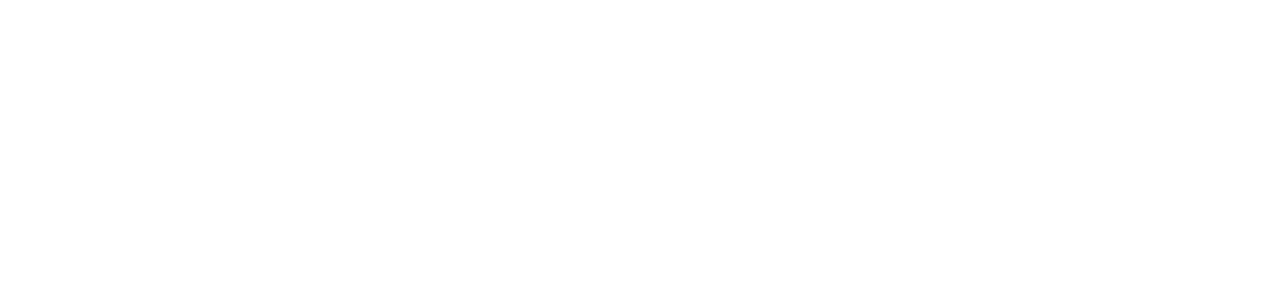
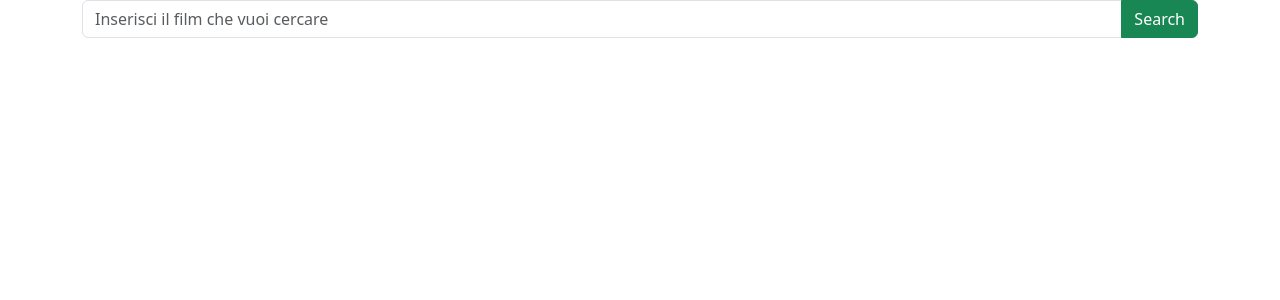
Before and after one commit to Hycarus/vite-boolflix, a Vue app: page / in a window 1280 px wide. Shown: the top 300 px of the page. Built offline with nearby package versions, Linux system fonts and the light colour scheme.

Commit message:
milestone 1 completed

```diff
--- a/src/App.vue
+++ b/src/App.vue
@@ -1,12 +1,46 @@
 <template>
-  <div>
-    <!-- 04b63a97f719edbe743291502d732b6d  API KEY -->
+  <div class="container">
+    <header>
+      <SearchBar @search="getMovies"/>
+    </header>
+    <main>
+      <MainComponent/>
+    </main>
   </div>
 </template>
 
 <script>
+  import MainComponent from './components/MainComponent.vue'
+  import SearchBar from './components/SearchBar.vue'
+  import axios from 'axios';
+  import {store} from './data/store.js';
   export default {
     name: 'App',
+    components: {
+      SearchBar,
+      MainComponent,
+    },
+    methods:{
+      getMovies(){
+        const url = store.apiUrl + store.endPoint.movie
+        axios.get(url, {params: store.params}).then((response)=>{
+          console.log(response.data.results);
+          store.movieList = response.data.results
+        })
+        store.params.query = '';
+      },
+      getSeries(){
+        const url = store.apiUrl + store.endPoint.series
+        axios.get(url, {params: store.params}).then((response)=>{
+          console.log(response.data.results);
+          store.seriesList = response.data.results
+        })
+        store.params.query = '';
+      }
+    },
+    created(){
+
+    }
   }
 </script>
 
--- /dev/null
+++ b/src/components/MainComponent.vue
@@ -0,0 +1,25 @@
+<template>
+    <div class="row">
+        <CardComponent :url_immagine="element.poster_path" :titolo="element.title" :media_voti="element.media_voti" :titolo_originale="element.original_title" :lingua_originale="element.original_language" v-for="(element, index) in store.movieList" :key="index"/>
+    </div>
+</template>
+
+<script>
+    import {store} from '../data/store.js';
+    import CardComponent from './main/CardComponent.vue'
+    export default {
+        name: 'MainComponent',
+        components: {
+            CardComponent
+        },
+        data(){
+            return{
+                store,
+            }
+        }
+    }
+</script>
+
+<style lang="scss" scoped>
+
+</style>
--- /dev/null
+++ b/src/components/SearchBar.vue
@@ -0,0 +1,23 @@
+<template>
+    <div class="input-group flex-nowrap">
+        <input class="form-control" placeholder="Inserisci il film che vuoi cercare" type="text" v-model="store.params.query" @keyup.enter="$emit('search', textSearch)">
+        <button class="btn btn-success" @click="$emit('search', textSearch)">Search</button>
+    </div>
+</template>
+
+<script>
+    import {store} from '../data/store.js';
+    export default {
+        name: 'SearchBar',
+        data(){
+            return{
+                store,
+                textSearch: '',
+            }
+        }
+    }
+</script>
+
+<style lang="scss" scoped>
+
+</style>
--- /dev/null
+++ b/src/components/main/CardComponent.vue
@@ -0,0 +1,37 @@
+<template>
+    <div class="card col-2">
+        <img :src="store.imageUrl + url_immagine" class="card-img-top" :alt="titolo">
+        <div class="card-body">
+            <h4 class="card-title">{{titolo}}</h4>
+            <h6 class="card-title">Titolo originale: {{titolo_originale}}</h6>
+            <p class="card-text">
+                Voto: {{ media_voti }}
+            </p>
+            <h5 class="card-title">{{ lingua_originale }}</h5>
+        </div>
+    </div>
+</template>
+
+<script>
+    import {store} from '../../data/store.js';
+    export default {
+        name: 'CardComponent',
+        props:{
+            titolo_originale: String,
+            url_immagine: String,
+            titolo: String,
+            media_voti: Number,
+            lingua_originale: String,
+        },
+        data(){
+            return{
+                store,
+            }
+        }
+
+    }
+</script>
+
+<style lang="scss" scoped>
+
+</style>
--- a/src/data/store.js
+++ b/src/data/store.js
@@ -1,7 +1,15 @@
 import {reactive} from 'vue';
 export const store = reactive({
     apiUrl: 'https://api.themoviedb.org/3/',
+    imageUrl: 'https://image.tmdb.org/t/p/w342',
     endPoint: {
-
+        movie: 'search/movie',
+        series: 'search/tv',
     },
+    params:{
+        api_key: '04b63a97f719edbe743291502d732b6d',
+        query: '',
+    },
+    movieList: [],
+    seriesList: [],
 })
```
